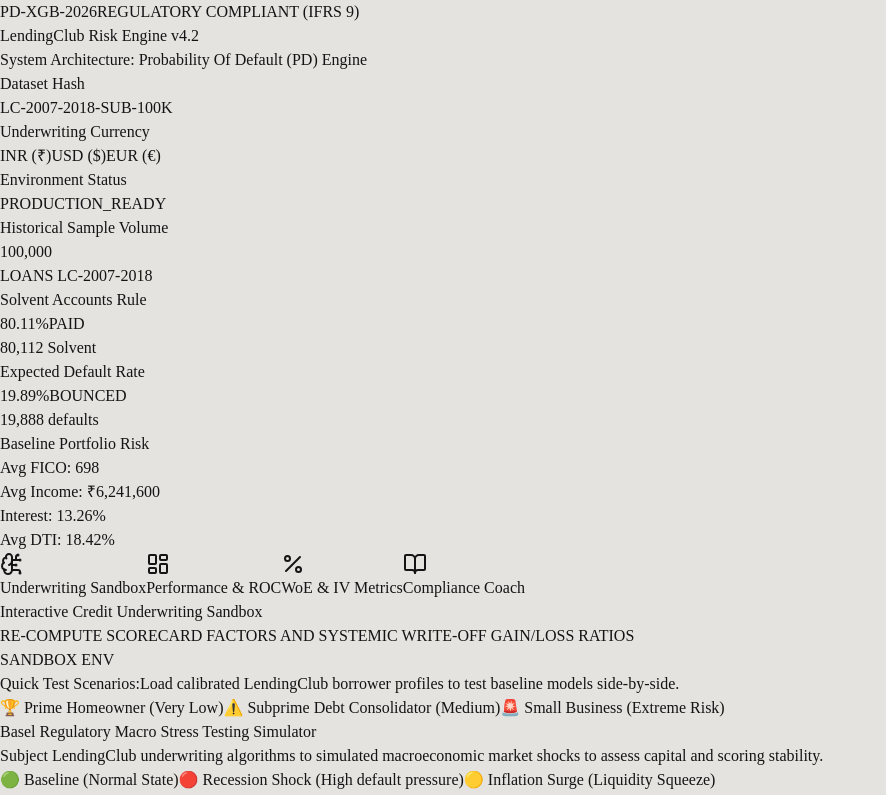
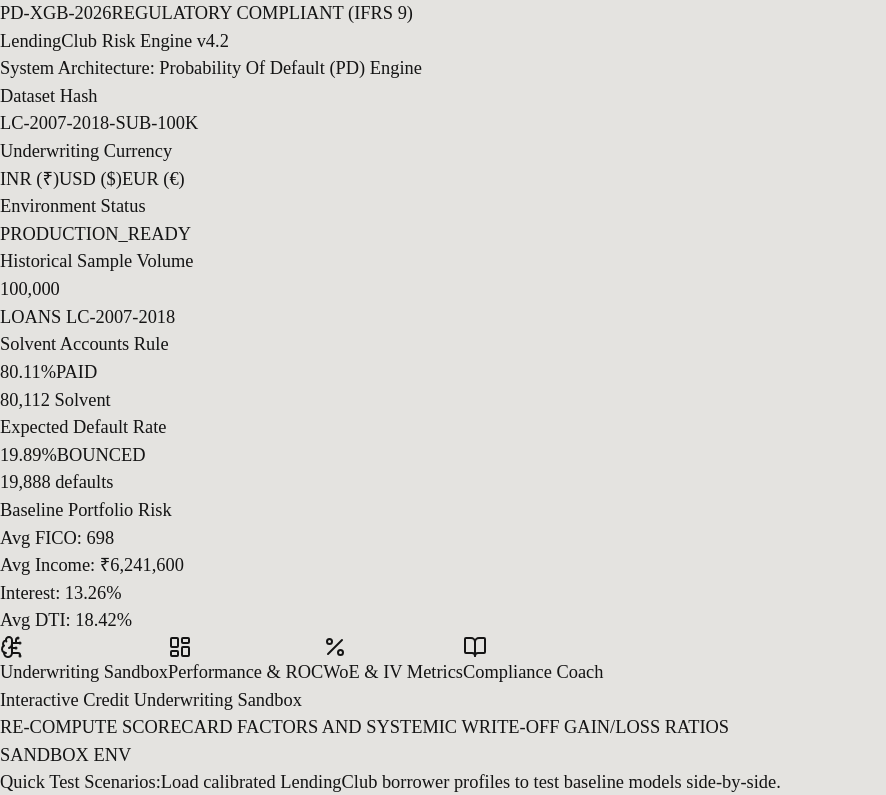
Before and after one commit to dhruv1154/credit-risk-model, a React (Vite) app: page / in a window 1280 px wide. Shown: the top 795 px of the page, without its empty margins (0-886 px from the left). Built offline with nearby package versions, Linux system fonts and the light colour scheme; a web font is replaced by a local one.

Commit message:
globally scale text size using base html rem

```diff
--- a/src/index.css
+++ b/src/index.css
@@ -36,3 +36,7 @@
   border: 1px solid #E4E3E0;
   cursor: pointer;
 }
+
+html {
+  font-size: 1.15rem; /* This bumps up all font definitions globally by 15% */
+}
```
